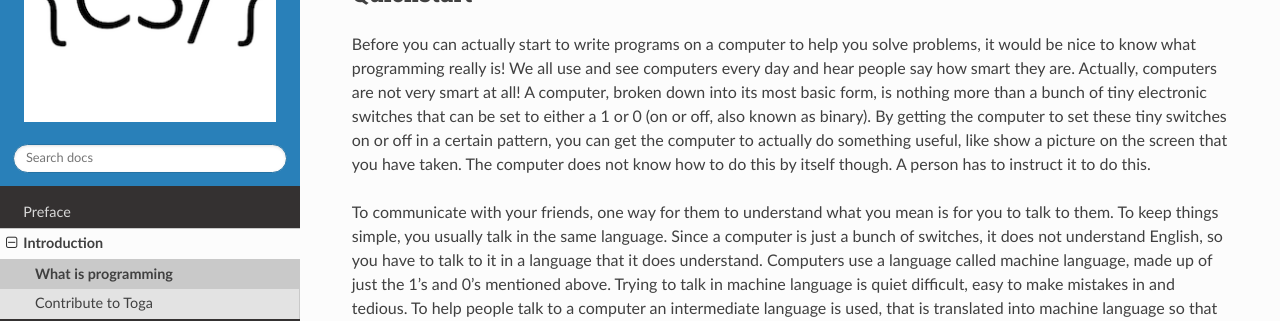
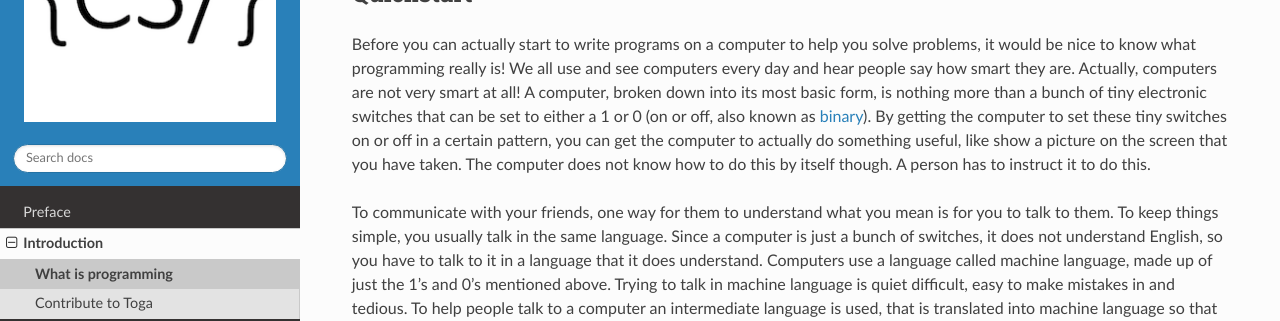
Before and after one commit to Mr-Coxall/Computer-Based-Problem-Solving, a Sphinx documentation site: the page built from docs/introduction/what-is-programming.rst, in a window 1280 px wide and 933 px high. Shown: the part 183-504 px from the top of the window. Built offline with Sphinx 7.4.7 and the Read the Docs theme 2.0.0, drawn with Linux system fonts in a browser that asks for light colours; pages that are not in the unit, such as notebooks, are missing from menus; part of the change alters nothing that is shown.

Commit message:
converting chapters

```diff
--- a/docs/introduction/what-is-programming.rst
+++ b/docs/introduction/what-is-programming.rst
@@ -13,7 +13,7 @@ What is programming
 Quickstart
 ==========
 
-Before you can actually start to write programs on a computer to help you solve problems, it would be nice to know what programming really is!  We all use and see computers every day and hear people say how smart they are. Actually, computers are not very smart at all! A computer, broken down into its most basic form, is nothing more than a bunch of tiny electronic switches that can be set to either a 1 or 0 (on or off, also known as binary). By getting the computer to set these tiny switches on or off in a certain pattern, you can get the computer to actually do something useful, like show a picture on the screen that you have taken. The computer does not know how to do this by itself though. A person has to instruct it to do this.
+Before you can actually start to write programs on a computer to help you solve problems, it would be nice to know what programming really is!  We all use and see computers every day and hear people say how smart they are. Actually, computers are not very smart at all! A computer, broken down into its most basic form, is nothing more than a bunch of tiny electronic switches that can be set to either a 1 or 0 (on or off, also known as `binary <https://en.wikipedia.org/wiki/Binary_number>`_). By getting the computer to set these tiny switches on or off in a certain pattern, you can get the computer to actually do something useful, like show a picture on the screen that you have taken. The computer does not know how to do this by itself though. A person has to instruct it to do this.
 
 To communicate with your friends, one way for them to understand what you mean is for you to talk to them. To keep things simple, you usually talk in the same language. Since a computer is just a bunch of switches, it does not understand English, so you have to talk to it in a language that it does understand. Computers use a language called machine language, made up of just the 1’s and 0’s mentioned above. Trying to talk in machine language is quiet difficult, easy to make mistakes in and tedious. To help people talk to a computer an intermediate language is used, that is translated into machine language so that the computer can understand what to do. This intermediate language is called a programming language and you have probably already heard of some of them (Java, C++, Visual Basic…). Just like there are many different languages that people use around the world (English, French, Spanish…), there have been many different programming languages developed to help people instruct computers in what to do. The purpose of a programming language is to make it easier for a human to tell a computer what to do, by not having to talk machine language.
 
```
